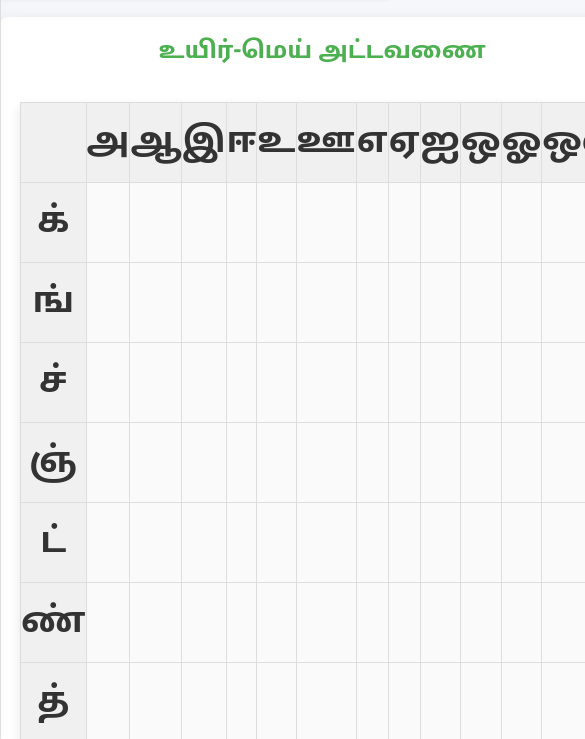
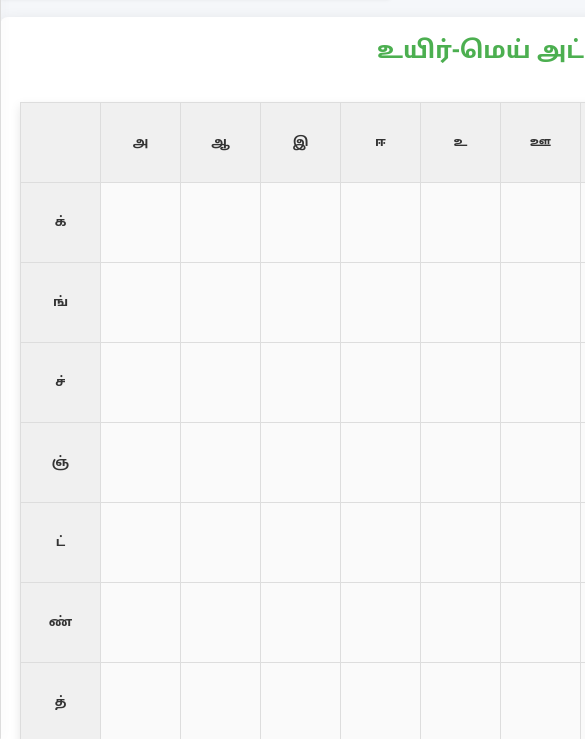
Before and after one commit to ElanArivoli/tamil, a plain HTML site: page index.html in a window 390 px wide. Shown: the part 105-844 px from the top of the page, 585 px wide, since content can reach past the window. Drawn offline with Linux system fonts and the light colour scheme.

Commit message:
Add files via upload
mobile friendly design

```diff
--- a/styles.css
+++ b/styles.css
@@ -98,6 +98,36 @@ main.container {
   text-align: center;
 }
 
+#tamilMatrix {
+  width: 100%;
+  border-collapse: collapse;
+  table-layout: fixed; /* Force cells to shrink */
+}
+
+#tamilMatrix th, #tamilMatrix td {
+  text-align: center;
+  padding: 4px;
+  font-size: 1.2rem;
+  word-wrap: break-word;
+}
+
+@media (max-width: 600px) {
+  #tamilMatrix th, #tamilMatrix td {
+    padding: 2px;
+    font-size: 0.8rem; /* Shrink letters */
+  }
+
+  .matrix-title {
+    font-size: 1.2rem; /* Smaller title */
+  }
+
+  .action-button {
+    font-size: 0.9rem; /* Smaller buttons */
+    padding: 6px 10px;
+  }
+}
+
+
 .matrix-title {
   margin-bottom: 15px;
   color: #4CAF50;
```
